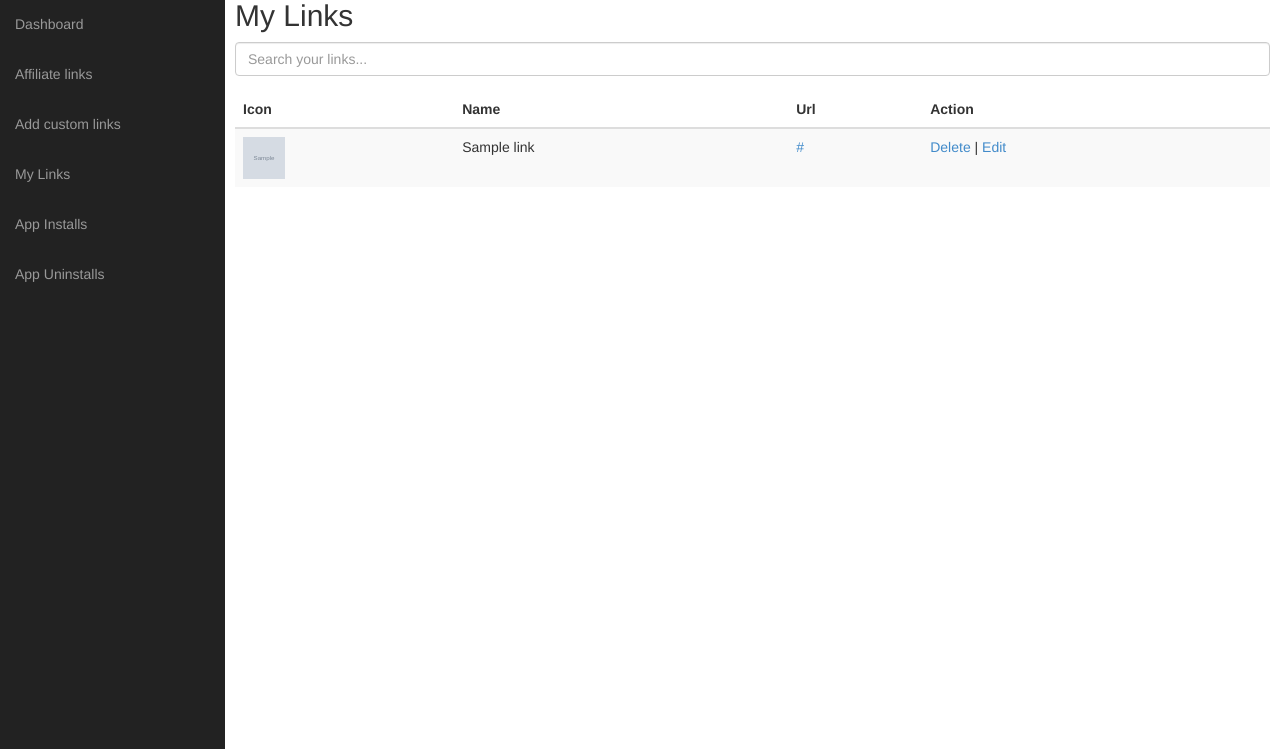
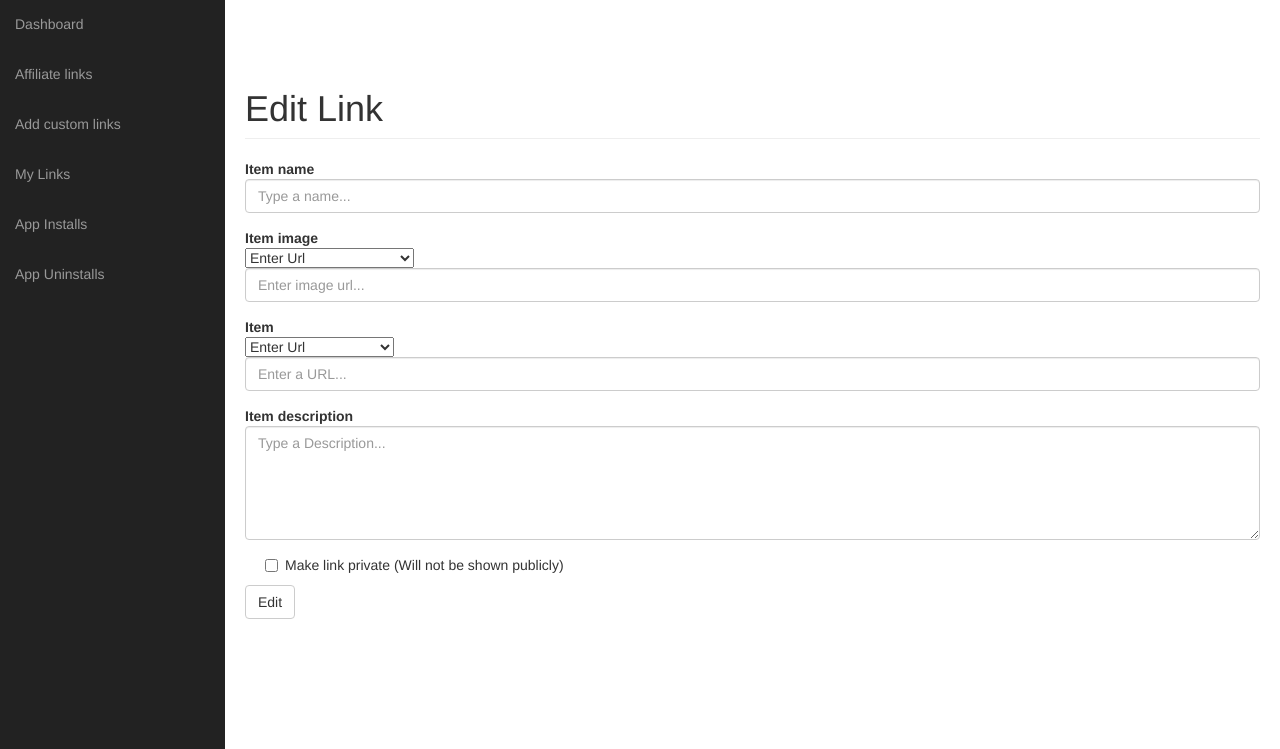
Before and after one commit to vikram1234567890/visitor_countor, a PHP site: page /web_projects/edit.php in a window 1280 px wide. Shown: the part 51-800 px from the top of the page. Run offline with PHP 8.4, Linux system fonts and the light colour scheme; the visitor is signed in with stand-in values (Sample User, id 1); tables that the repository leaves empty or names only in its code hold one stand-in row (values such as "Sample post"); grey boxes marked "Sample" are stand-in pictures; data that the repository does not hold is empty; some libraries are stand-ins or nearby versions.

Commit message:
Update edit.php

```diff
--- a/aff/edit.php
+++ b/aff/edit.php
@@ -1,196 +1,247 @@
 <?php
+
 require_once("session_check.php");
 
 require_once("dbconnect.php");
+
 ?>
 <!DOCTYPE html>
 <html lang="en">
+
+<meta name="viewport" content="width=device-width, initial-scale=1.0">
 <head>
      <style>
+
  #loading {width: 100%;height: 100%;top: 0px;left: 0px;position: fixed;display: block; z-index: 99}
+#loading-image {position: absolute;top: 40%;left: 45%;z-index: 100}
 
-#loading-image {position: absolute;top: 40%;left: 45%;z-index: 100}
+body{
+    -webkit-touch-callout: none;
+    -webkit-user-select: none;
+    -khtml-user-select: none;
+    -moz-user-select: none;
+    -ms-user-select: none;
+    user-select: none;
+}
 
 .margin {
 
     margin: 10px 10px 10px 10px;
 
 }
-
 </style>
 <meta charset="utf-8">
-    <meta name="viewport" content="width=device-width, initial-scale=1.0">
-    <meta name="description" content="">
-    <meta name="author" content="">
+<meta http-equiv="X-UA-Compatible" content="IE=edge">
+<meta name="viewport" content="width=device-width, initial-scale=1">
+<link rel="icon" href="assets/favicon.ico">
+<title>Edit link</title>
+<link rel="apple-touch-icon" href="assets/icon.png">
+<link rel="stylesheet" href="assets/bower_components/bootstrap/dist/css/bootstrap.min.css" type="text/css" media="screen">
+<link rel="stylesheet" href="assets/css/indication.css" type="text/css" media="screen">
 
-    <title>My links</title>
+<link rel="stylesheet" type="text/css" href="css/dropzone.css" />
+<script type="text/javascript" src="js/dropzone.js"></script>
+<!-- HTML5 shim and Respond.js for IE8 support of HTML5 elements and media queries -->
+<!--[if lt IE 9]>
+<script src="https://oss.maxcdn.com/html5shiv/3.7.2/html5shiv.min.js"></script>
+<script src="https://oss.maxcdn.com/respond/1.4.2/respond.min.js"></script>
+<![endif]-->
+</head>
+<body>
+<?php
 
-    <!-- Bootstrap core CSS -->
-    <link href="css/bootstrap.css" rel="stylesheet">
+     require_once("navigation.php");
 
-    <!-- Add custom CSS here -->
-    <link href="css/sb-admin.css" rel="stylesheet">
-    <link rel="stylesheet" href="font-awesome/css/font-awesome.min.css">
-  </head>
+if (isset($_GET["url"])) {
+    $url =$_GET["url"];
+}
+$getdata=mysqli_query($con,"SELECT  `name`, `img_url`, `protect`,description FROM `available_links` WHERE url='$url'");
+echo mysqli_error($con);
+    $data = mysqli_fetch_assoc($getdata);
+    $img_url=$data['img_url'];
+    $name=$data['name'];
+    $protect=  $data['protect'];
+        $description=  $data['description'];
+	 ?>
 
-  <body>
+<div class="margin">
+     <div class="margin">
+     <div id="loading">
+<img id="loading-image" src="ajax-loader.gif" alt="Loading..."  height="42" width="42"/>
+</div>
+<h1 class="page-header">Edit Link</h1>
+<form id="editform"  action="/m/aff/worker.php"   method="POST"  enctype='multipart/form-data'  >
+<div class="form-group">
 
+    <b>Item name</b>
+<input type="text" class="form-control" id="name" name="name" placeholder="Type a name..." value = "<?php echo $name; ?>" required>
+</div>
+<div class="form-group">
+      <b>Item image </b>
+      </br>
+      <select name="Select method" onchange="showDivImage(this)">
+  <option value ="0">Enter Url</option>
+  <option value ="1">Upload image manually</option>
+</select>
+<input type="url" class="form-control" id="img_url" name="image_url" placeholder="Enter image url..." value = "<?php echo $img_url; ?>" >
+<div id="manual_upload_image" class="container">
+	<div class="file_upload">
+	    <div action="upload_image.php" class="dropzone" >
+          <!-- MAX_FILE_SIZE must precede the file input field -->
+    <input type="hidden" name="MAX_FILE_SIZE" value="2000000" />
+  <div class="dz-default dz-message" data-dz-message="">
+          <span>Upload or drag  photo here</span>
+     </div>
+		  <div class="fallback">
+    <input name="image_file" type="image"  />
+  </div>
+  </div>
+	</div>
 
-<?php
+</div>
+</div>
+
+<div class="form-group">
+      <b>Item </b>
+      </br>
+         <select name="Select method" onchange="showDivFile(this)">
+  <option value ="0">Enter Url</option>
+  <option value ="1">Upload file manually</option>
+</select>
+<input type="url" class="form-control" id="new_url" name="new_url" placeholder="Enter a URL..." value = "<?php echo $url; ?>" >
+</div>
+<div id="manual_upload_file"  class="container" >
+	<div class="file_upload">
+	    <div action="upload_any_file.php" class="dropzone" >
+          <!-- MAX_FILE_SIZE must precede the file input field -->
+    <input type="hidden" name="MAX_FILE_SIZE" value="2000000" />
+
+		  <div class="fallback">
+    <input name="any_file" type="file"  />
+  </div>
+  </div>
+	</div>
+
+</div>
+<div class="form-group">
+
+    <b>Item description</b>
+    <textarea name="description" cols="40" rows="5" class="form-control" id="description" name="description" placeholder="Type a Description..."    maxlength="700"><?php echo $description; ?></textarea>
+
+</div>
+<div class="checkbox">
+<label>
+<input type="checkbox" id="private" name="private">Make link private (Will not be shown publicly)
+
+</label>
+</div>
 
 
 
 
-require_once('show_errors.php');
+<div class="form-group">
+<input type="hidden" id="url" name="url" value="<?php echo $url; ?>">
 
-		require_once('config.php');
-$user_id=$_SESSION["indication_user"];
 
- require_once("navigation.php");
- ?>
- <div class="margin">
-     <div id="loading">
-<img id="loading-image" src="ajax-loader.gif" alt="Loading..."  height="42" width="42"/>
+<input type="hidden" id="action" name="action" value="edit">
+
+<button type="submit" class="btn btn-default">Edit</button>
+</div>
+</form>
 </div>
 
-<h2 class="sub-header">My Links</h2>
-<div class="form-group has-feedback">
-<input type="text" id="search" name="search" class="form-control" placeholder="Search your links..."> <span id="counter" class="text-muted form-control-feedback"></span>
-</div>
-<div class="table-responsive">
-<table class="table table-striped results">
-<thead>
-<tr>
-<th>Icon</th>
-<th>Name</th>
-<th>Url</th>
-<th>Action</th>
-
-</tr>
-</thead>
-<tbody>
-<?php
-
- $getlinks = mysqli_query($con, "SELECT user_id,name,img_url,url FROM `available_links` WHERE user_id=$user_id");
-
-while($links = mysqli_fetch_assoc($getlinks)) {
-    echo "<tr>";
-    echo "<td><img src=".$links["img_url"] ."  height=\"42\" width=\"42\"></td>";
-    echo "<td>" . $links["name"] . "</td>";
-     echo "<td><a href=\"" . $links["url"] ."\" target=\"_blank\"</a>" . $links["url"] ."</td>";
-       echo "<td> <a class=\"delete\" data-id=\"" . $links["url"] . "\">Delete</a> | <a href=\"edit.php?url=" . $links["url"] . "\" >Edit</a></td> ";
+<script src="assets/bower_components/jquery/dist/jquery.min.js" type="text/javascript" charset="utf-8"></script>
+<script src="assets/bower_components/bootstrap/dist/js/bootstrap.min.js" type="text/javascript" charset="utf-8"></script>
+<script src="assets/bower_components/bootstrap-validator/dist/validator.min.js" type="text/javascript" charset="utf-8"></script>
+<script src="assets/bower_components/bootbox.js/bootbox.js" type="text/javascript" charset="utf-8"></script>
+<script src="assets/bower_components/remarkable-bootstrap-notify/dist/bootstrap-notify.min.js" type="text/javascript" charset="utf-8"></script>
+<script type="text/javascript">
 
 
-    echo "</tr>";
-}
+hideElements();
+   var frm = $('#editform');
 
+    frm.submit(function (e) {
 
-mysqli_close($con);
-?>
-
-
-        <!-- JavaScript -->
-
- <link href="https://ajax.aspnetcdn.com/ajax/jquery.ui/1.8.9/themes/blitzer/jquery-ui.css"
-        rel="stylesheet" type="text/css" />
-        <script src="assets/bower_components/jquery/dist/jquery.min.js" type="text/javascript" charset="utf-8"></script>
-    <script src="https://ajax.aspnetcdn.com/ajax/jquery.ui/1.8.9/jquery-ui.js" type="text/javascript"></script>
-    <link href="https://ajax.aspnetcdn.com/ajax/jquery.ui/1.8.9/themes/blitzer/jquery-ui.css"
-        rel="stylesheet" type="text/css" />
-
-   <script src="js/bootstrap.js"></script>
-
-<script src="assets/bower_components/bootstrap/dist/js/bootstrap.min.js" type="text/javascript" charset="utf-8"></script>
-
-<script src="assets/bower_components/js-cookie/src/js.cookie.js" type="text/javascript" charset="utf-8"></script>
-
-<script src="assets/bower_components/modernizr-load/modernizr.js" type="text/javascript" charset="utf-8"></script>
-
-<script src="assets/bower_components/remarkable-bootstrap-notify/dist/bootstrap-notify.min.js" type="text/javascript" charset="utf-8"></script>
-
-<script src="assets/bower_components/bootbox.js/bootbox.js" type="text/javascript" charset="utf-8"></script>
-
-   <script type="text/javascript">
-document.addEventListener('contextmenu', event => event.preventDefault());
-$("td").on("click", ".delete", function() {
-        var id = $(this).data("id");
-        bootbox.confirm("Are you sure you wish to delete this link?", function(result) {
+        e.preventDefault();
+  bootbox.confirm("Editing this link will edit your affiliate link as well.Do you want to continue?", function(result) {
             if (result == true) {
 
 document.getElementById("loading").style.display = "block" ;
 
         $.ajax({
-                    type: "POST",
-                    url: "worker.php",
-                    data: "action=delete&id="+ id +"",
-                    error: function() {
+            type: frm.attr('method'),
+            url: frm.attr('action'),
+            data: frm.serialize(),
+            success: function (result) {
                     $.notify({
-                            message: "Ajax query failed!",
-                            icon: "glyphicon glyphicon-warning-sign",
-                        },{
-                            type: "danger",
-                            allow_dismiss: true
-                        });
-
-document.getElementById("loading").style.display = "none" ;
-                    },
-                    success: function(data) {
-                        $.notify({
-                            message: "Link deleted!",
+                    message: result,
                     icon: "glyphicon glyphicon-ok",
                 },{
                     type: "success",
                     allow_dismiss: true
                 });
-                         console.log(data);
-                        setTimeout(function() {
+             console.log(result);
 
 document.getElementById("loading").style.display = "none" ;
+              window.location.href="mylinks.php";
+            },
+            error: function (data) {
 
-                        	window.location.reload();
-                        }, 1000);
-                    }
+document.getElementById("loading").style.display = "none" ;
+                console.log('An error occurred.');
+                console.log(data);
+            },
         });
     }
+
 });
     });
- $("#search").keyup(function () {
-        $("#counter").removeClass("hidden");
-        var term = $("#search").val();
-        if (term == "") {
-            $("#counter").addClass("hidden");
+
+ function showDivImage(elem){
+   if(elem.value == "0"){
+      document.getElementById('img_url').style.display = "block";
+
+      document.getElementById("img_url").value = "<?php echo $img_url; ?>";
+      document.getElementById('manual_upload_image').style.display = "none";
+      }else   if(elem.value == "1")
+    {
+      document.getElementById('img_url').style.display = "none";
+
+      document.getElementById("img_url").value = "";
+      document.getElementById('manual_upload_image').style.display = "block";
+
     }
-        var list_tem = $(".results tbody").children("tr");
-        var search_split = term.replace(/ /g, "\"):containsi(\"")
-        $.extend($.expr[":"], {"containsi": function(elem, i, match, array) {
-                return (elem.textContent || elem.innerText || "").toLowerCase().indexOf((match[3] || "").toLowerCase()) >= 0;
+
 }
-        });
-        $(".results tbody tr").not(":containsi(\"" + search_split + "\")").each(function(e){
-            $(this).attr("visible","false");
-        });
-        $(".results tbody tr:containsi(\"" + search_split + "\")").each(function(e){
-            $(this).attr("visible","true");
-        });
-        var count = $(".results tbody tr[visible=true]").length;
-        $("#counter").text(count);
-        if (count == "0") {
 
-            $("#counter").text("0");
+ function showDivFile(elem){
+   if(elem.value == "0"){
+      document.getElementById('new_url').style.display = "block";
+      document.getElementById("new_url").value = "<?php echo $url; ?>";
+      document.getElementById('manual_upload_file').style.display = "none";
+      }else   if(elem.value == "1")
+    {
+      document.getElementById('new_url').style.display = "none";
+
+      document.getElementById("new_url").value = "";
+      document.getElementById('manual_upload_file').style.display = "block";
+
     }
-    });
+
+}
+ function hideElements(){
+
+
+      document.getElementById('manual_upload_image').style.display = "none";
+
+
+      document.getElementById('manual_upload_file').style.display = "none";
+
+
+}
 
 document.getElementById("loading").style.display = "none" ;
-
 </script>
-
-	</tbody>
-</table>
-</div>
-    </div><!-- /#wrapper -->
-
-
-
-
 </body>
 </html>
```
Lines whose indentation alone changed are shown as unchanged.
